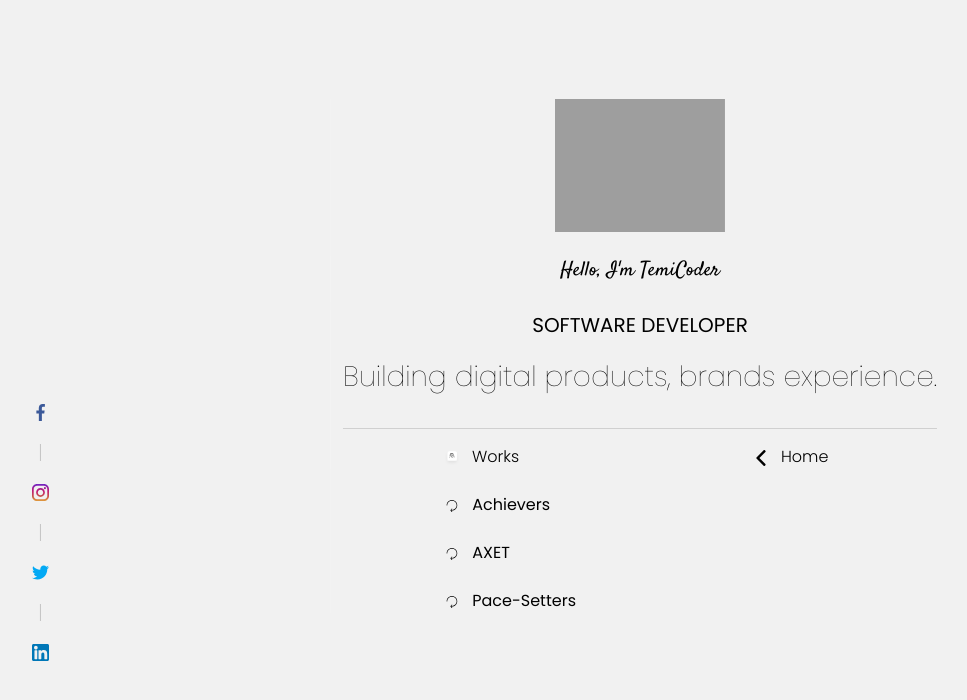
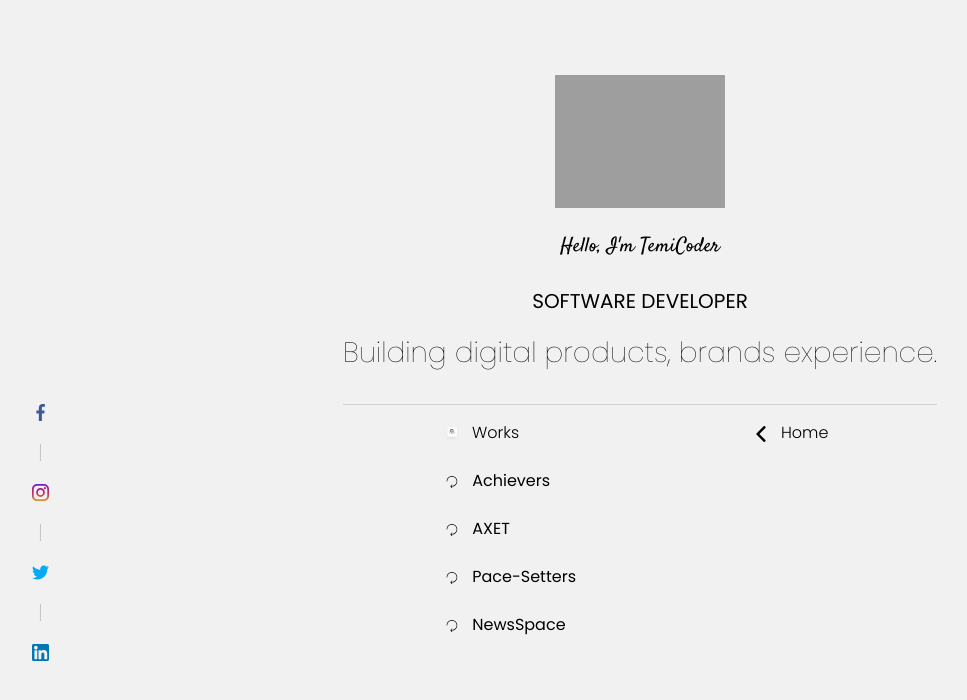
Before and after one commit to Temitope3665/Temitope-Portfolio, a plain HTML site: page works.html in a window 1280 px wide. Shown: the whole page, without its empty margins (0-967 px from the left). Drawn offline with nearby package versions, Linux system fonts and the light colour scheme; grey boxes are pictures that could not be loaded.

Commit message:
Works updated

```diff
--- a/works.html
+++ b/works.html
@@ -111,6 +111,13 @@
                         </div>
                     </div>
 
+                    <div class="col-10 mt-4 work-links ">
+                        <div class="fs-6 links">
+                            <img class="link-img" src="./icons/option.svg" alt="option" width="12" height="12" />
+                            <a href="https://newsspace.netlify.app/" target="_blank">NewsSpace</a>
+                        </div>
+                    </div>
+
 
                 </div>
             </div>
```
